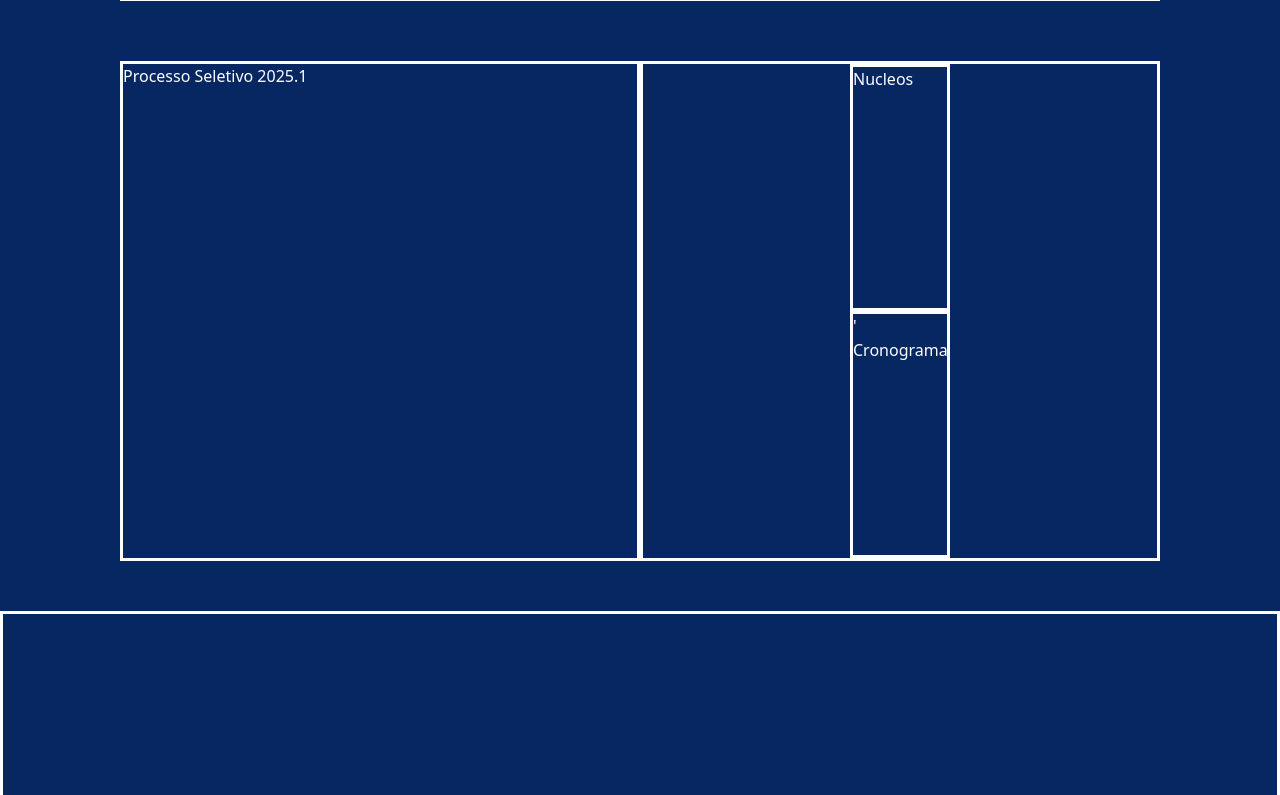
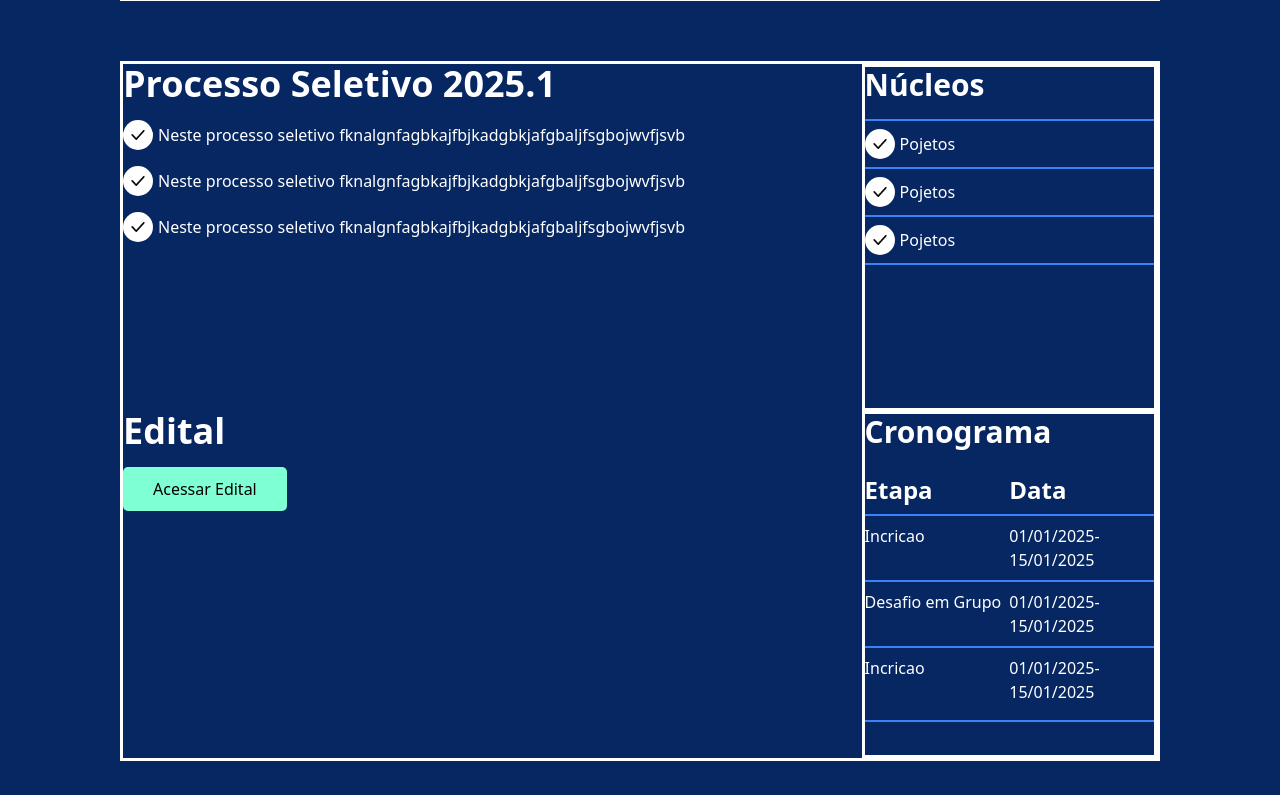
Before and after one commit to softeam-org/landing-page, a Next.js app: page /ps in a window 1280 px wide. Shown: the part 885-1680 px from the top of the page. Built offline with nearby package versions, Linux system fonts and the light colour scheme.

Commit message:
feat:add information  processo seletivo,cronograma,nucleos and edital

```diff
--- a/app/ps/ps.css
+++ b/app/ps/ps.css
@@ -47,9 +47,10 @@
 
 
 .content2{
+    border: solid;
     display: flex;
     flex-direction: row;
-    height: 500px;
+    height: 700px;
     margin: 60px 120px 0px;
 
 }
@@ -58,30 +59,46 @@
     display: flex;
     flex-direction: column;
     align-items: center;
-    border: solid;
-    width: 50%;
+    width: 40%;
+}
+
+.info_edital{
+    display: flex;
+    flex-direction: column;
+    height:100%;
+    width:100%;
+}
+
+.info_ps{
+    height: 50%;
+}
+
+.info{
+    display: flex;
+    flex-direction: row;
+    gap: 10px;
 }
 
 .edital{
-    border: solid;
-    height:100%;
-    width:50%;
+    height: 50%;
+}
+
+.button_edital{
+    padding: 10px 30px 10px 30px;
+    background-color: aquamarine;
+    color: black;
+    border-radius: 5px;
+
 }
 
 .nucleos,.cronograma{
     border: solid;
     height: 50%;
-    width: 100px;
+    width: 100%;
 
 }
 
-.nucleos{
 
-}
-
-.cronograma{
-
-}
 
 .timeline{
     margin-top: 50px;
--- a/app/ps/ps.tsx
+++ b/app/ps/ps.tsx
@@ -1,6 +1,29 @@
 import React, { ReactElement } from "react";
+import Image from "next/image";
 
 import "./ps.css";
+
+const information =[
+    { icon: "/check-mark.png", text: "Neste processo seletivo fknalgnfagbkajfbjkadgbkjafgbaljfsgbojwvfjsvb" },
+    { icon: "/check-mark.png", text: "Neste processo seletivo fknalgnfagbkajfbjkadgbkjafgbaljfsgbojwvfjsvb" },
+    { icon: "/check-mark.png", text: "Neste processo seletivo fknalgnfagbkajfbjkadgbkjafgbaljfsgbojwvfjsvb" }
+
+]
+
+const nucleos =[
+    { icon: "/check-mark.png", text: "Pojetos" },
+    { icon: "/check-mark.png", text: "Pojetos" },
+    {icon:"/check-mark.png", text:"Pojetos"}
+]
+
+const cronograma = [
+    { etapa: "Incricao", data: "01/01/2025-15/01/2025" },
+    { etapa: "Desafio em Grupo", data: "01/01/2025-15/01/2025" },
+    { etapa: "Incricao", data: "01/01/2025-15/01/2025" }
+]
+
+
+
 
 function PS(): ReactElement {
     return (
@@ -36,18 +59,69 @@ function PS(): ReactElement {
 
 
             <div className="content2">
-                <div className="edital">
-                    <h2>Processo Seletivo 2025.1</h2>
+                <div className="info_edital">
+
+                    <div className="info_ps">
+                        <h2 className="text-4xl font-bold font-sans mb-4">Processo Seletivo 2025.1</h2>
+                        {information.map((info, index) => (
+                                <div className="info mb-4" key={index}>
+                                    <div className="iconInfo">
+                                    <Image src={info.icon} alt={info.text} width={20} height={20} loading="lazy"/>
+                                    </div>
+                                    <p>{info.text}</p>
+                                </div>
+                        ))}
+                    </div>
+                    <div className="edital">
+                        <h2 className="text-4xl font-bold font-sans mb-4">Edital</h2>
+                        <button className="button_edital rounded-lg">Acessar Edital</button>
+                    </div>
 
                 </div>
                 <div className="content3">
 
                     <div className="nucleos">
-                        <h2>Nucleos</h2>
+                        <h2 className="text-3xl font-bold font-sans mb-4">Núcleos</h2>
+
+                        {nucleos.map((nucleo, index) => (
+                            <div key={index}>
+                                <div className="border-t-2 border-blue-500 my-2"></div>
+
+                                <div className="info flex items-center gap-2">
+                                    <div className="iconInfo">
+                                    <Image src={nucleo.icon} alt={nucleo.text} width={20} height={20} loading="lazy" />
+                                    </div>
+                                    <p>{nucleo.text}</p>
+                                </div>
+                            </div>
+                        ))}
+
+                        <div className="border-t-2 border-blue-500 my-2"></div>
                     </div>
-                    <div className="cronograma">
-                    '<h2>Cronograma</h2>
+
+
+                    <div className="cronograma w-full max-w-lg mx-auto">
+                        <h2 className="text-3xl font-bold font-sans mb-4">Cronograma</h2>
+
+                        <div className="grid grid-cols-2 font-bold py-2">
+                            <div className="text-left text-2xl">Etapa</div>
+                            <div className="text-left text-2xl">Data</div>
+                        </div>
+
+                        {cronograma.map((item, index) => (
+                            <div key={index}>
+                                <div className="border-t-2 border-blue-500"></div>
+
+                                <div className="grid grid-cols-2 py-2">
+                                    <div className="text-left">{item.etapa}</div>
+                                    <div className="text-left">{item.data}</div>
+                                </div>
+                            </div>
+                        ))}
+
+                        <div className="border-t-2 border-blue-500 my-2"></div>
                     </div>
+
 
                 </div>
 
```
Also changed, not shown: public/check-mark.png (added).
